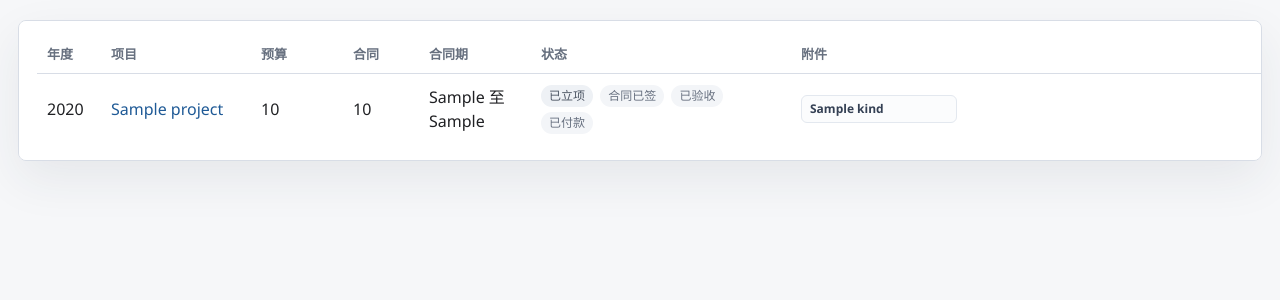
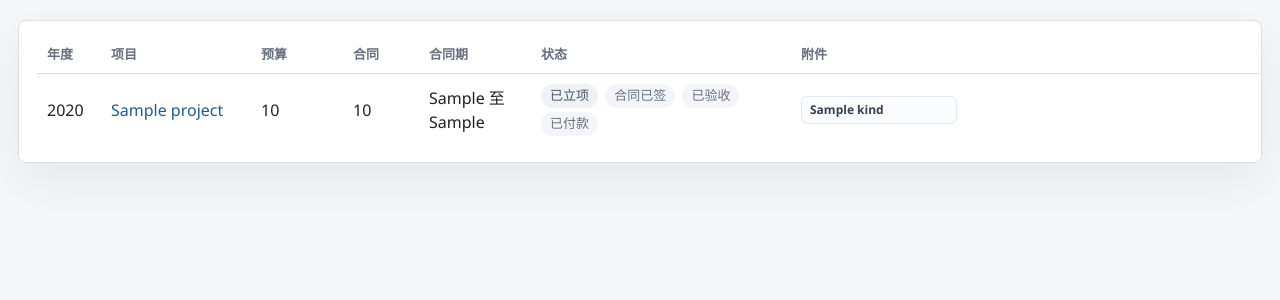
Before and after one commit to tianqijiao/projman, a FastAPI app: template app/templates/projects.html in a window 1280 px wide. Shown: the part 158-458 px from the top of the page. Run offline with FastAPI, Linux system fonts and the light colour scheme; the template is opened without the code that fills it: most values are stand-ins (such as "Sample title", 1, 10 or a date in 2020).

Commit message:
Slightly enlarge status pills

```diff
--- a/app/static/styles.css
+++ b/app/static/styles.css
@@ -161,12 +161,12 @@ tr:last-child td { border-bottom: 0; }
 .pill {
   display: inline-flex;
   align-items: center;
-  min-height: 22px;
-  padding: 0 8px;
+  min-height: 24px;
+  padding: 0 9px;
   border-radius: 999px;
   background: #eef1f5;
   color: #4c5563;
-  font-size: 12px;
+  font-size: 13px;
   margin: 2px 3px 2px 0;
   white-space: nowrap;
 }
```
